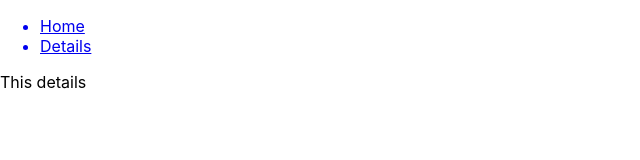
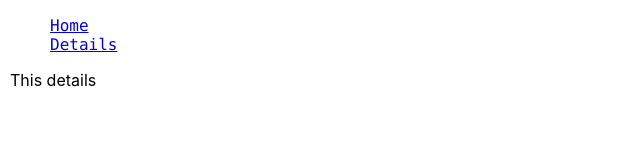
Before and after one commit to theBwoyProgrammer/CryptoJokey, a React (Create React App) app: page /details in a window 1280 px wide. Shown: the top 160 px of the page, without its empty margins (0-640 px from the left). Built offline with nearby package versions, Linux system fonts and the light colour scheme.

Commit message:
edited README.md

```diff
--- a/src/components/Home.js
+++ b/src/components/Home.js
@@ -4,7 +4,6 @@ import { getCrypto } from '../redux/API/fruitsfetch';
 
 const Home = () => {
   const crypto = useSelector((state) => state.crypto);
-  console.log(crypto);
   const dispatch = useDispatch();
   useEffect(() => {
     dispatch(getCrypto());
--- a/src/index.css
+++ b/src/index.css
@@ -1,5 +1,5 @@
 body {
-  margin: 0;
+  margin-left: 10px;
   font-family: -apple-system, BlinkMacSystemFont, 'Segoe UI', 'Roboto', 'Oxygen',
     'Ubuntu', 'Cantarell', 'Fira Sans', 'Droid Sans', 'Helvetica Neue',
     sans-serif;
@@ -7,7 +7,7 @@ body {
   -moz-osx-font-smoothing: grayscale;
 }
 
-code {
-  font-family: source-code-pro, Menlo, Monaco, Consolas, 'Courier New',
-    monospace;
+li {
+  font-family: source-code-pro, Menlo, Monaco, Consolas, 'Courier New', monospace;
+list-style-type: none;
 }
```
Also changed, not shown: 1 other file (tests, documents, lock files or other folders).
